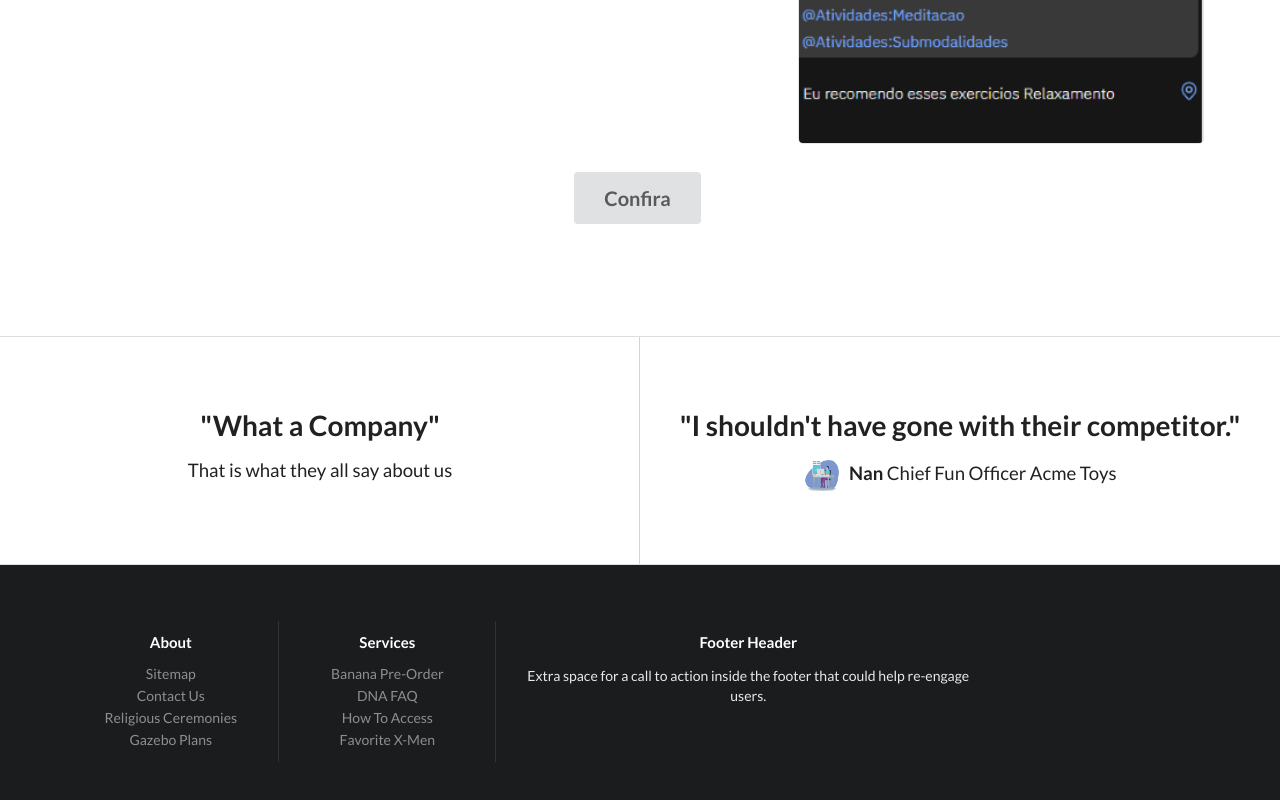
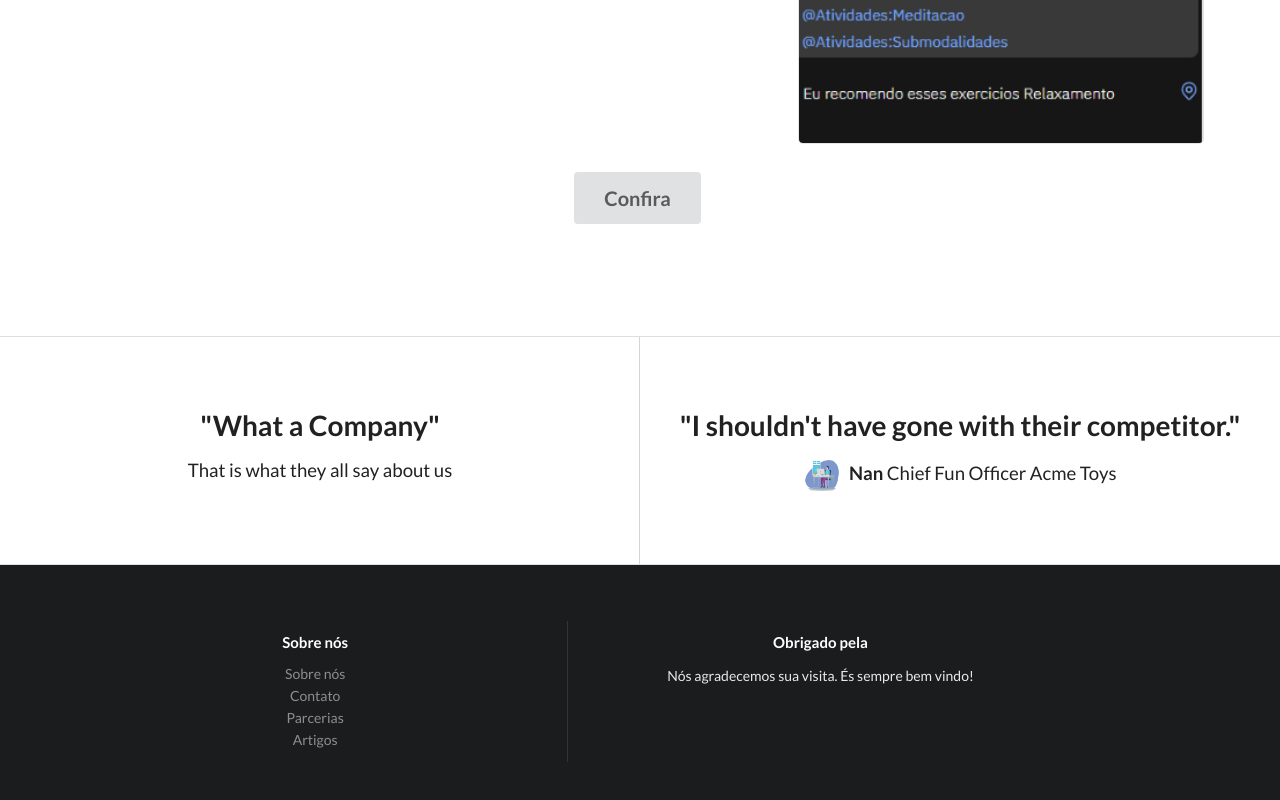
Before and after one commit to DeltaAlchemist/FoodForUs, a React (Create React App) app: page / in a window 1280 px wide. Shown: the part 1297-2097 px from the top of the page. Built offline with nearby package versions, Linux system fonts and the light colour scheme.

Commit message:
footer alterado

```diff
--- a/src/components/Footer/Footer.js
+++ b/src/components/Footer/Footer.js
@@ -3,27 +3,27 @@ export const Footer = () => {
         <div className="ui inverted vertical footer segment">
             <div className="ui container">
                 <div className="ui stackable inverted divided equal height stackable grid">
-                    <div className="three wide column">
-                        <h4 className="ui inverted header">About</h4>
+                    {/* <div className="three wide column">
+                        <h4 className="ui inverted header">Sobre</h4>
                         <div className="ui inverted link list">
-                            <a href="#" className="item">Sitemap</a>
-                            <a href="#" className="item">Contact Us</a>
-                            <a href="#" className="item">Religious Ceremonies</a>
-                            <a href="#" className="item">Gazebo Plans</a>
+                            <a href="#" className="item">Sobre nós</a>
+                            <a href="#" className="item">Contato</a>
+                            <a href="#" className="item">Parcerias</a>
+                            <a href="#" className="item">Artigos</a>
                         </div>
-                    </div>
-                    <div className="three wide column">
-                    <h4 className="ui inverted header">Services</h4>
+                    </div> */}
+                    <div className="seven wide column">
+                    <h4 className="ui inverted header">Sobre nós</h4>
                     <div className="ui inverted link list">
-                        <a href="#" className="item">Banana Pre-Order</a>
-                        <a href="#" className="item">DNA FAQ</a>
-                        <a href="#" className="item">How To Access</a>
-                        <a href="#" className="item">Favorite X-Men</a>
+                        <a href="#" className="item">Sobre nós</a>
+                            <a href="#" className="item">Contato</a>
+                            <a href="#" className="item">Parcerias</a>
+                            <a href="#" className="item">Artigos</a>
                     </div>
                     </div>
                     <div className="seven wide column">
-                    <h4 className="ui inverted header">Footer Header</h4>
-                    <p>Extra space for a call to action inside the footer that could help re-engage users.</p>
+                    <h4 className="ui inverted header">Obrigado pela</h4>
+                    <p>Nós agradecemos sua visita. És sempre bem vindo!</p>
                     </div>
                 </div>
             </div>
```
